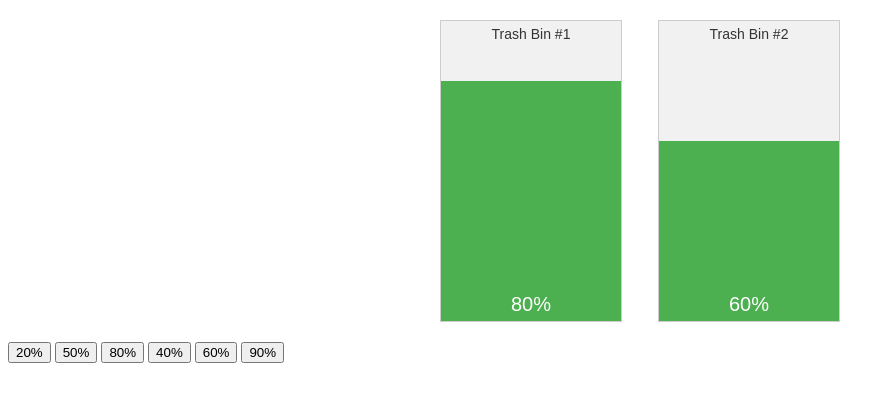
After one commit to Alan2201038/Flask_Tutorial, a Flask app: template templates/trash2.html in a window 1280 px wide. The commit adds this page. Shown: the top 402 px of the page, without its empty margins (0-895 px from the left). Run offline with Flask 3, Linux system fonts and the light colour scheme; the template is opened without the code that fills it, so the values that code supplies are empty.

Commit message:
Bug Fix #4

```diff
--- a/app.py
+++ b/app.py
@@ -21,11 +21,11 @@ def status():
 
 @app.route('/trash')
 def trash():
-    return render_template('trash1.html',data=data)
+    return render_template('trash.html',data=data)
 
-@app.route('/data')
-def data():
-    return render_template('data.html')
+@app.route('/data_test')
+def data_test():
+    return render_template('trash3.html')
 
 @socketio.on('message')
 def handle_message(message):
@@ -35,7 +35,9 @@ def handle_message(message):
 
 # Define callback function for received messages
 def on_message(client, userdata, msg):
-    message = msg.payload.decode()
+    topic = msg.topic
+    payload = msg.payload.decode()
+    message = {'topic': topic, 'payload': payload}
     # Process received message
     print("Recevied message:", msg.payload.decode())
     socketio.emit('update', message)
@@ -64,8 +66,10 @@ broker_port = 1883
 client.connect(broker_address, broker_port)
 
 # Subscribe to topic
-topic1 = "/trash"
+topic1 = "/trash1"
+topic2 = "/trash2"
 client.subscribe(topic1)
+client.subscribe(topic2)
 
 # Start the MQTT client loop
 client.loop_start()
--- a/requirement.txt
+++ b/requirement.txt
@@ -1,11 +1,16 @@
+bidict==0.22.1
 blinker==1.6.2
 certifi==2023.5.7
 charset-normalizer==3.1.0
 click==8.1.3
 Flask==2.3.2
+Flask-SocketIO==5.3.4
 idna==3.4
 itsdangerous==2.1.2
 Jinja2==3.1.2
 MarkupSafe==2.1.3
+paho-mqtt==1.6.1
+python-engineio==4.4.1
+python-socketio==5.8.0
 urllib3==2.0.3
 Werkzeug==2.3.6
--- a/static/assets/js/trash.js
+++ b/static/assets/js/trash.js
@@ -12,7 +12,7 @@ const options = {
 }
 
 // Create an MQTT client
-var client = mqtt.connect("192.168.10.191:1883");
+var client = mqtt.connect(central_hub,options);
 
 // MQTT on connect event handler
 client.on("connect", function() {
--- /dev/null
+++ b/templates/trash2.html
@@ -0,0 +1,84 @@
+<!DOCTYPE html>
+<html>
+<head>
+  <title>Trash Detection Level</title>
+  <style>
+    .trash-level-container {
+      display: flex;
+      justify-content: space-between;
+      align-items: flex-end;
+      margin: 20px auto;
+      width: 400px;
+    }
+
+    .trash-level {
+      width: 180px;
+      height: 300px;
+      border: 1px solid #ccc;
+      background-color: #f1f1f1;
+      position: relative;
+    }
+
+    .trash-level .indicator {
+      width: 100%;
+      position: absolute;
+      bottom: 0;
+      left: 0;
+      background-color: #4CAF50;
+      transition: height 0.5s ease-in-out;
+    }
+
+    .trash-level .label {
+      text-align: center;
+      font-family: Arial, sans-serif;
+      font-size: 14px;
+      color: #333;
+      margin-top: 5px;
+    }
+
+    .trash-level .indicator .percentage {
+      position: absolute;
+      bottom: 5px;
+      left: 50%;
+      transform: translateX(-50%);
+      font-family: Arial, sans-serif;
+      font-size: 20px;
+      color: #fff;
+    }
+  </style>
+</head>
+<body>
+  <div class="trash-level-container">
+    <div class="trash-level">
+      <div class="indicator" id="indicator1"></div>
+      <div class="label">Trash Bin #1</div>
+    </div>
+    <div class="trash-level">
+      <div class="indicator" id="indicator2"></div>
+      <div class="label">Trash Bin #2</div>
+    </div>
+  </div>
+
+  <button onclick="setTrashLevel(20, 'indicator1')">20%</button>
+  <button onclick="setTrashLevel(50, 'indicator1')">50%</button>
+  <button onclick="setTrashLevel(80, 'indicator1')">80%</button>
+
+  <button onclick="setTrashLevel(40, 'indicator2')">40%</button>
+  <button onclick="setTrashLevel(60, 'indicator2')">60%</button>
+  <button onclick="setTrashLevel(90, 'indicator2')">90%</button>
+
+  <script>
+    // Example usage to set the trash level (percentage)
+    setTrashLevel(80, 'indicator1');
+    setTrashLevel(60, 'indicator2');
+
+    function setTrashLevel(percentage, indicatorId) {
+      var indicator = document.getElementById(indicatorId);
+      var indicatorHeight = percentage + '%';
+
+      indicator.style.height = indicatorHeight;
+      indicator.innerHTML = '<div class="percentage">' + percentage + '%</div>';
+    }
+  </script>
+</body>
+</html>
```
Also changed, not shown: static/assets/css/trash.css (added, +50 -0 lines), templates/index.html (+39 -7 lines), templates/trash.html (+39 -6 lines), templates/trash3.html (added, +49 -0 lines), templates/trash4.html (added, +72 -0 lines), static/assets/img/trash.png (added).
